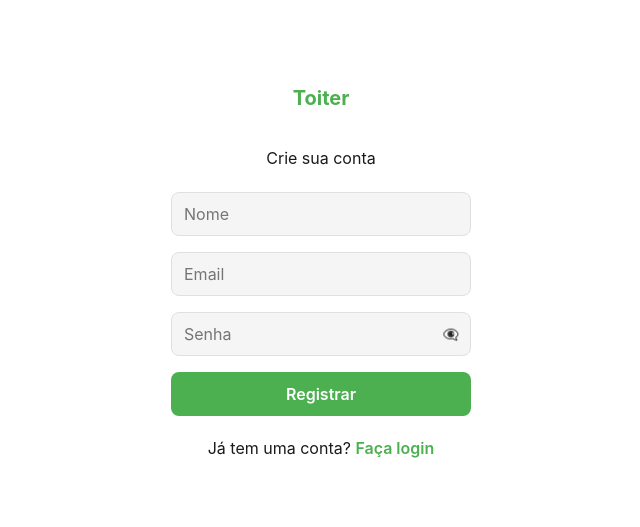
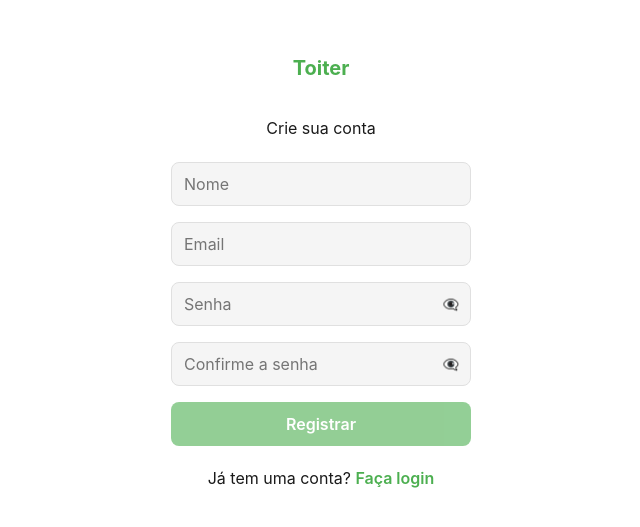
Before and after one commit to JoaolMoreno/toiter-web, a Vue app: page /auth/register in a window 1280 px wide. Shown: the part 127-654 px from the top of the page, without its empty margins (319-959 px from the left). Built offline with nearby package versions, Linux system fonts and the light colour scheme.

Commit message:
Enhance RegisterForm with password confirmation and validation feedback

```diff
--- a/src/components/auth/RegisterForm.vue
+++ b/src/components/auth/RegisterForm.vue
@@ -1,5 +1,5 @@
 <script setup lang="ts">
-import { ref } from 'vue'
+import { ref, computed } from 'vue'
 import { useRouter } from 'vue-router'
 import { useToast } from 'vue-toastification'
 import PasswordInput from './PasswordInput.vue'
@@ -11,10 +11,31 @@ const toast = useToast()
 const username = ref('')
 const email = ref('')
 const password = ref('')
+const confirmPassword = ref('')
 const isLoading = ref(false)
+
+const passwordsMatch = computed(() => {
+  if (!confirmPassword.value) return true
+  return password.value === confirmPassword.value
+})
+
+const isFormValid = computed(() => {
+  return username.value && email.value && password.value && confirmPassword.value && passwordsMatch.value
+})
 
 const handleSubmit = async (e: Event) => {
   e.preventDefault()
+
+  if (!passwordsMatch.value) {
+    toast.error('As senhas não coincidem')
+    return
+  }
+
+  if (!isFormValid.value) {
+    toast.error('Preencha todos os campos corretamente')
+    return
+  }
+
   try {
     isLoading.value = true
     await api.post('/auth/register', {
@@ -50,20 +71,31 @@ const handleSubmit = async (e: Event) => {
       placeholder="Nome"
       v-model="username"
       class="input"
+      required
     />
     <input
       type="email"
       placeholder="Email"
       v-model="email"
       class="input"
+      required
     />
     <PasswordInput
       v-model="password"
       placeholder="Senha"
     />
+    <div class="password-confirm-wrapper">
+      <PasswordInput
+        v-model="confirmPassword"
+        placeholder="Confirme a senha"
+      />
+      <p v-if="confirmPassword && !passwordsMatch" class="error-message">
+        As senhas não coincidem
+      </p>
+    </div>
     <button
       type="submit"
-      :disabled="isLoading"
+      :disabled="isLoading || !isFormValid"
       :class="['button', { 'is-loading': isLoading }]"
     >
       {{ isLoading ? 'Registrando...' : 'Registrar' }}
@@ -91,6 +123,26 @@ const handleSubmit = async (e: Event) => {
   height: 44px;
 }
 
+.password-confirm-wrapper {
+  display: flex;
+  flex-direction: column;
+  gap: 4px;
+}
+
+.error-message {
+  color: var(--color-error);
+  font-size: 0.875rem;
+  margin: 0;
+  padding: 0 4px;
+  animation: shake 0.3s;
+}
+
+@keyframes shake {
+  0%, 100% { transform: translateX(0); }
+  25% { transform: translateX(-4px); }
+  75% { transform: translateX(4px); }
+}
+
 .button {
   width: 100%;
   padding: 12px;
@@ -104,12 +156,12 @@ const handleSubmit = async (e: Event) => {
   transition: all 0.2s;
 }
 
-.button:hover {
+.button:hover:not(:disabled) {
   background-color: var(--color-secondary);
   transform: scale(1.05);
 }
 
-.button:active {
+.button:active:not(:disabled) {
   transform: scale(0.95);
 }
 
@@ -121,6 +173,7 @@ const handleSubmit = async (e: Event) => {
 
 .button:disabled {
   cursor: not-allowed;
+  opacity: 0.6;
 }
 
 @keyframes pulse {
```
